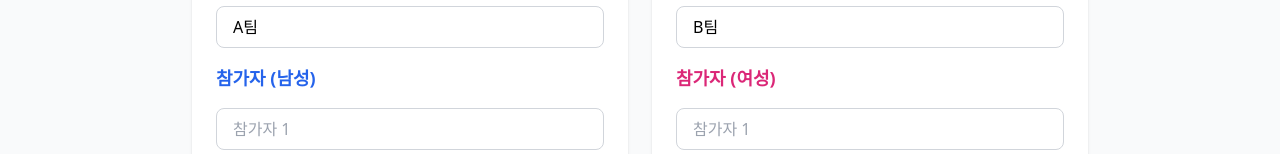
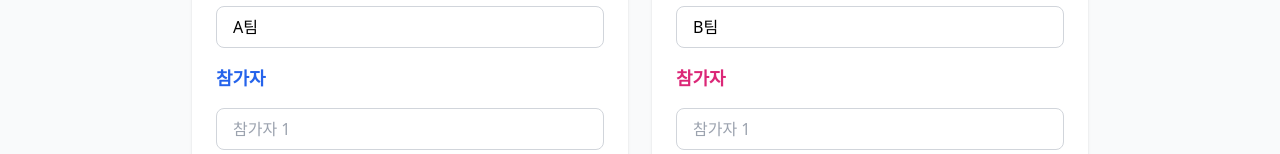
Before and after one commit to LeeKyuHyeong/teamGame, a React (Vite) app in the folder frontend/: page /sessions/new in a window 1280 px wide. Shown: the part 470-624 px from the top of the page. Built offline with nearby package versions, Linux system fonts and the light colour scheme.

Commit message:
남성, 여성 고정 제거 / 이미지맞추기 크기 변경

```diff
--- a/frontend/src/components/game/MediaGame.tsx
+++ b/frontend/src/components/game/MediaGame.tsx
@@ -208,7 +208,7 @@ export default function MediaGame({ game, session: sessionProp }: Props) {
             <img
               src={`http://localhost:3000${media.imageUrl}`}
               alt="장면"
-              className="max-w-full max-h-96 rounded-lg shadow-lg"
+              className="max-w-full max-h-124 rounded-lg shadow-lg"
               onError={(e) => {
                 e.currentTarget.src = 'https://via.placeholder.com/800x450?text=Image+Not+Found';
               }}
--- a/frontend/src/pages/CreateSessionPage.tsx
+++ b/frontend/src/pages/CreateSessionPage.tsx
@@ -173,7 +173,7 @@ export default function CreateSessionPage() {
               />
             </div>
             <h3 className="text-lg font-semibold mb-4 text-blue-600">
-              참가자 (남성)
+              참가자
             </h3>
             <div className="space-y-2">
               {teamAParticipants.map((name, index) => (
@@ -211,7 +211,7 @@ export default function CreateSessionPage() {
               />
             </div>
             <h3 className="text-lg font-semibold mb-4 text-pink-600">
-              참가자 (여성)
+              참가자
             </h3>
             <div className="space-y-2">
               {teamBParticipants.map((name, index) => (
```
Also changed, not shown: 1 other file (tests, documents, lock files or other folders).
